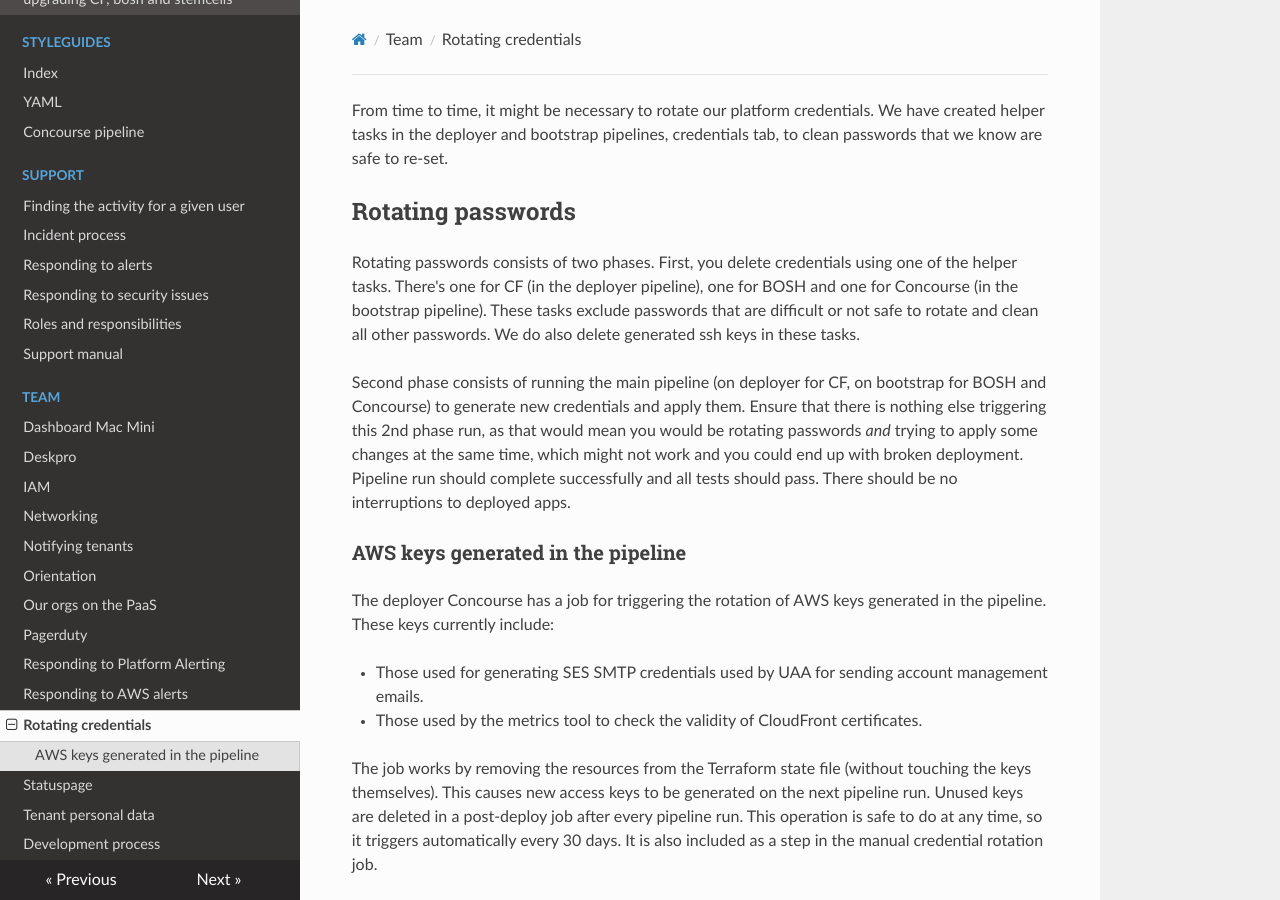
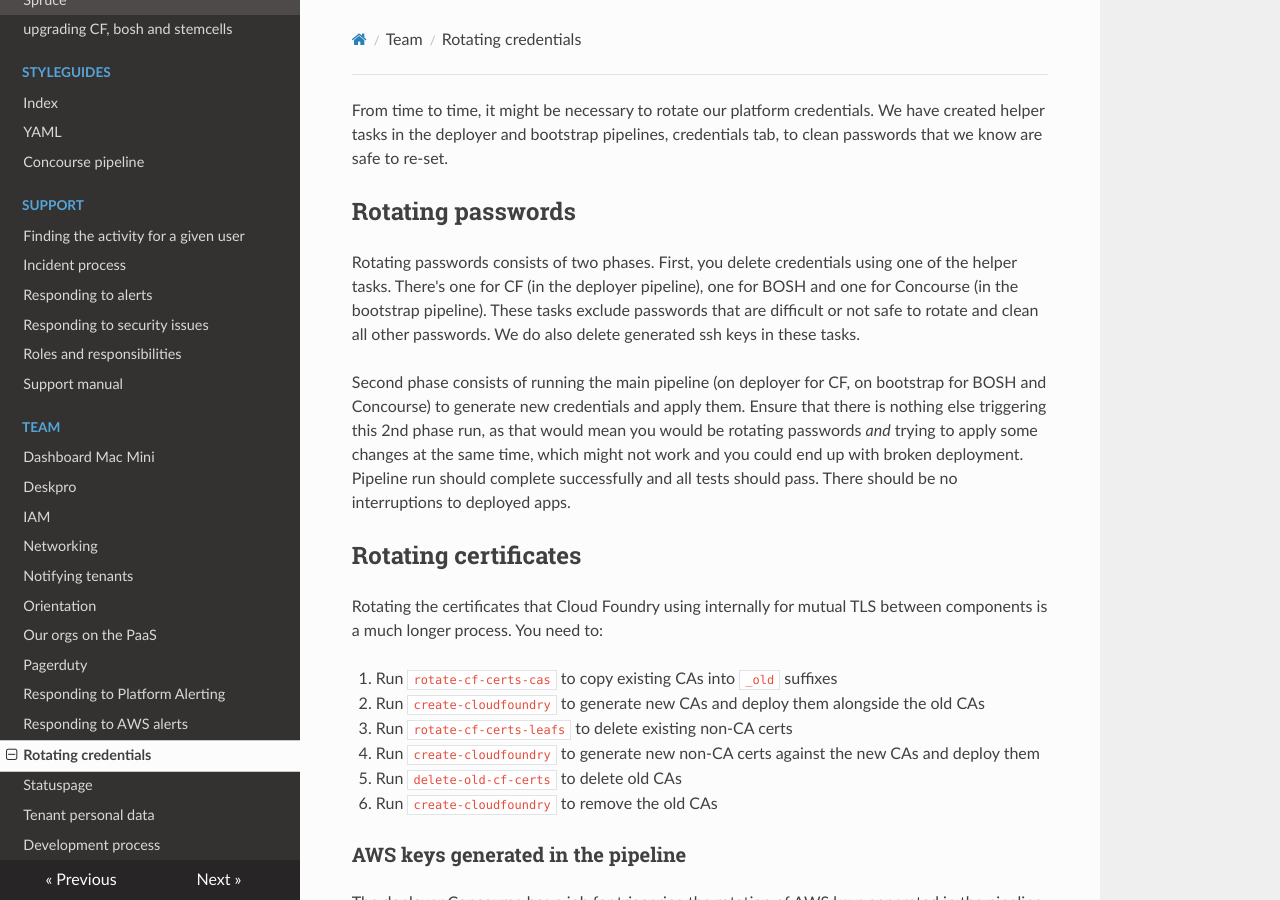
Before and after one commit to alphagov/paas-team-manual, an MkDocs documentation site: the page built from docs/team/rotating_credentials.md, in a window 1280 px wide and 900 px high. Built offline with MkDocs 1.6.1, drawn with Linux system fonts in a browser that asks for light colours; nearby versions of some CDN libraries.

Commit message:
Document cert rotation
As introduced in alphagov/paas-cf#1292.

```diff
--- a/docs/team/rotating_credentials.md
+++ b/docs/team/rotating_credentials.md
@@ -5,6 +5,18 @@ From time to time, it might be necessary to rotate our platform credentials. We
 Rotating passwords consists of two phases. First, you delete credentials using one of the helper tasks. There's one for CF (in the deployer pipeline), one for BOSH and one for Concourse (in the bootstrap pipeline). These tasks exclude passwords that are difficult or not safe to rotate and clean all other passwords. We do also delete generated ssh keys in these tasks.
 
 Second phase consists of running the main pipeline (on deployer for CF, on bootstrap for BOSH and Concourse) to generate new credentials and apply them. Ensure that there is nothing else triggering this 2nd phase run, as that would mean you would be rotating passwords _and_ trying to apply some changes at the same time, which might not work and you could end up with broken deployment. Pipeline run should complete successfully and all tests should pass. There should be no interruptions to deployed apps.
+
+## Rotating certificates
+
+Rotating the certificates that Cloud Foundry using internally for mutual TLS
+between components is a much longer process. You need to:
+
+1. Run `rotate-cf-certs-cas` to copy existing CAs into `_old` suffixes
+1. Run `create-cloudfoundry` to generate new CAs and deploy them alongside the old CAs
+1. Run `rotate-cf-certs-leafs` to delete existing non-CA certs
+1. Run `create-cloudfoundry` to generate new non-CA certs against the new CAs and deploy them
+1. Run `delete-old-cf-certs` to delete old CAs
+1. Run `create-cloudfoundry` to remove the old CAs
 
 ### AWS keys generated in the pipeline
 
```
